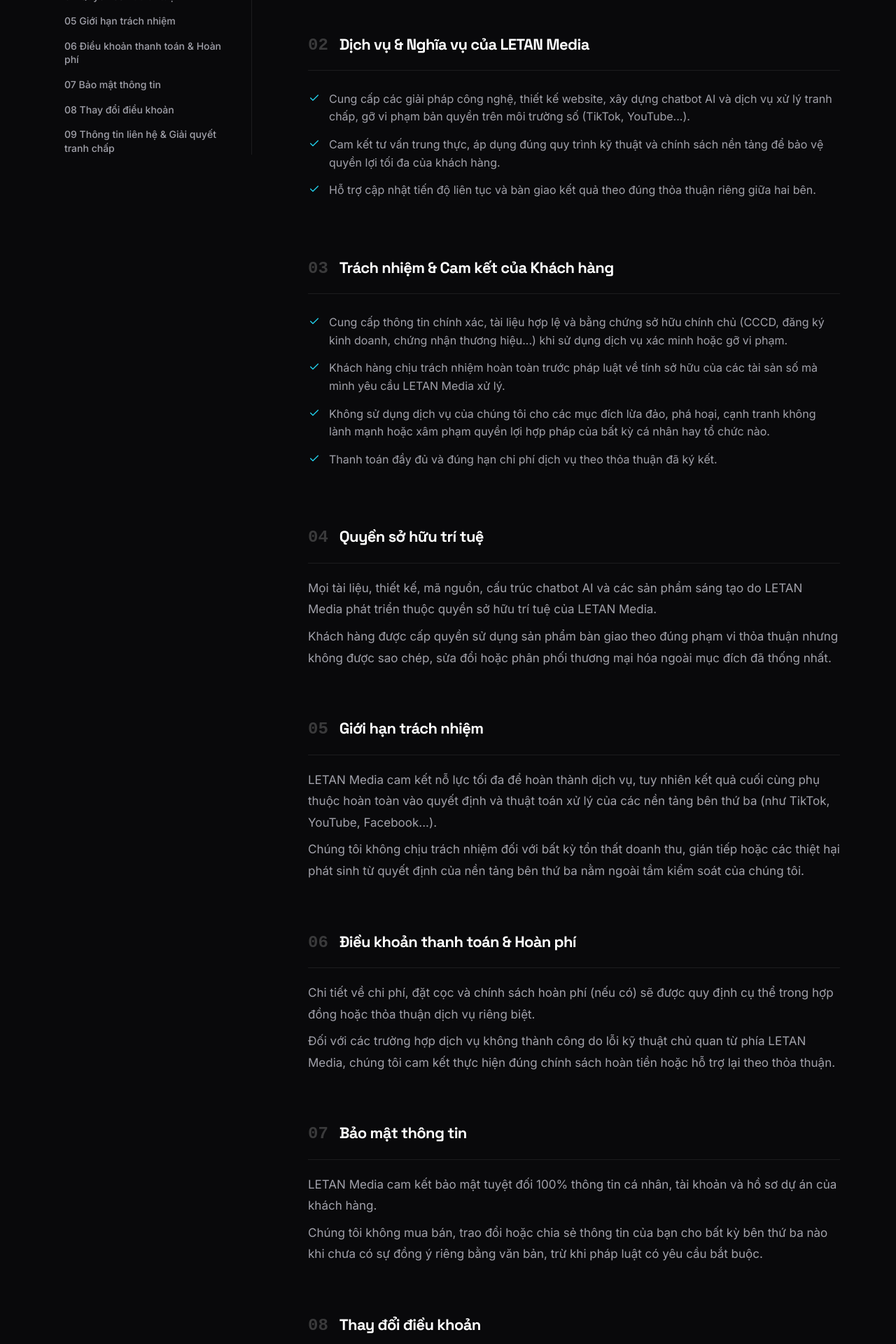
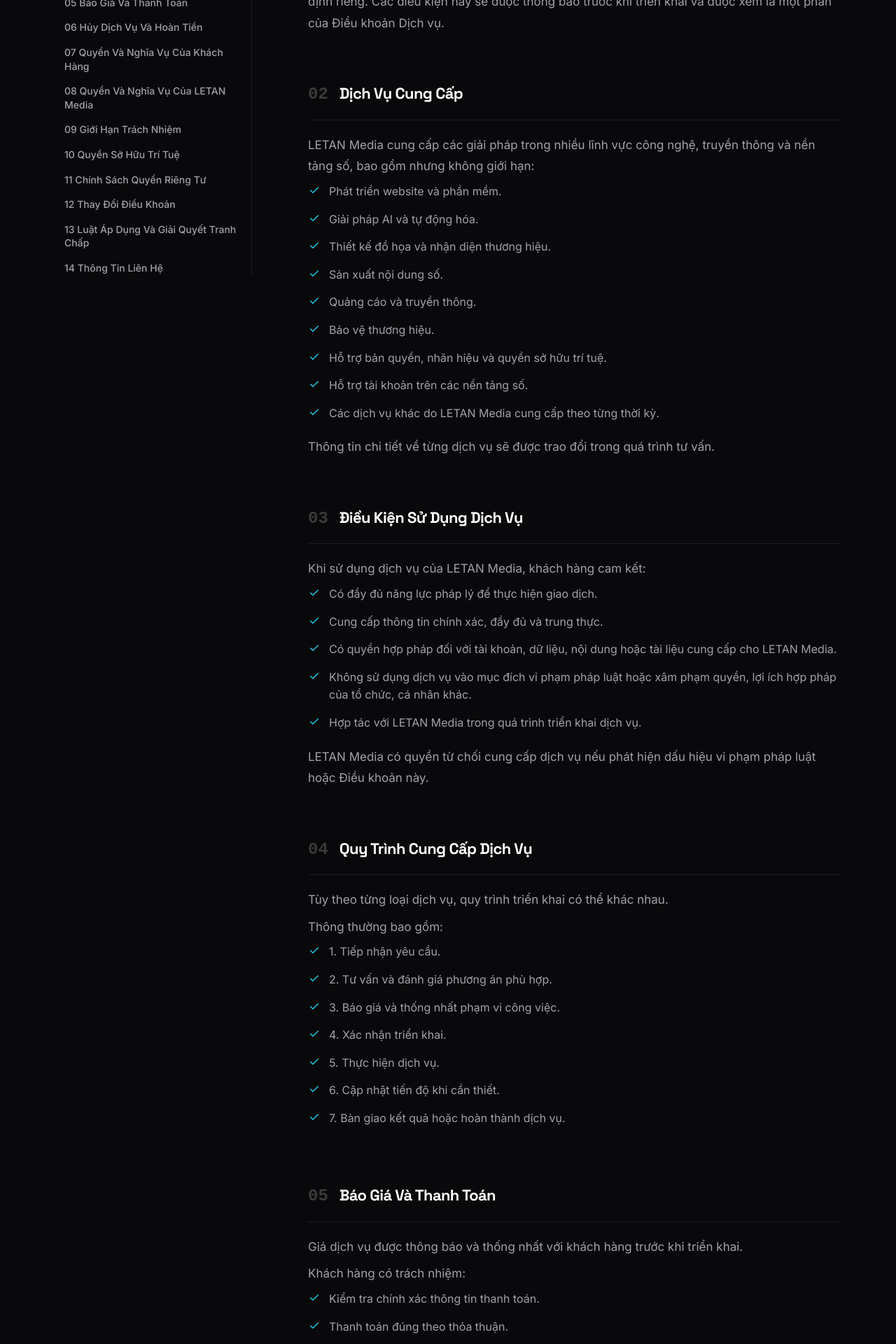
Before and after one commit to LETAN-Media/letanmedia.me, a React (Vite) app: page /terms in a window 1280 px wide. Shown: the part 860-2780 px from the top of the page at 70% size. Built offline with nearby package versions, Linux system fonts and the light colour scheme.

Commit message:
docs(terms): update Terms of Service page content to match user's precise Vietnamese copy

```diff
--- a/src/components/TermsOfService.jsx
+++ b/src/components/TermsOfService.jsx
@@ -4,68 +4,153 @@
 const TermsOfService = () => {
   const sections = [
     {
-      title: '1. Quy định chung & Phạm vi áp dụng',
+      title: '1. Phạm Vi Áp Dụng',
       items: [
-        'Bên chịu trách nhiệm vận hành website letanmedia.me và cung cấp các dịch vụ liên quan là LETAN Media. Các điều khoản này áp dụng cho mọi tương tác, thỏa thuận và dịch vụ được triển khai thông qua website, chatbot AI, các biểu mẫu đăng ký, hotline hoặc các kênh liên lạc chính thức.'
+        'Điều khoản này áp dụng đối với toàn bộ sản phẩm, dịch vụ và giải pháp do LETAN Media cung cấp.',
+        'Đối với một số dịch vụ đặc thù, LETAN Media có thể ban hành thêm các điều kiện hoặc quy định riêng. Các điều kiện này sẽ được thông báo trước khi triển khai và được xem là một phần của Điều khoản Dịch vụ.'
       ]
     },
     {
-      title: '2. Dịch vụ & Nghĩa vụ của LETAN Media',
+      title: '2. Dịch Vụ Cung Cấp',
       items: [
-        '• Cung cấp các giải pháp công nghệ, thiết kế website, xây dựng chatbot AI và dịch vụ xử lý tranh chấp, gỡ vi phạm bản quyền trên môi trường số (TikTok, YouTube...).',
-        '• Cam kết tư vấn trung thực, áp dụng đúng quy trình kỹ thuật và chính sách nền tảng để bảo vệ quyền lợi tối đa của khách hàng.',
-        '• Hỗ trợ cập nhật tiến độ liên tục và bàn giao kết quả theo đúng thỏa thuận riêng giữa hai bên.'
+        'LETAN Media cung cấp các giải pháp trong nhiều lĩnh vực công nghệ, truyền thông và nền tảng số, bao gồm nhưng không giới hạn:',
+        '• Phát triển website và phần mềm.',
+        '• Giải pháp AI và tự động hóa.',
+        '• Thiết kế đồ họa và nhận diện thương hiệu.',
+        '• Sản xuất nội dung số.',
+        '• Quảng cáo và truyền thông.',
+        '• Bảo vệ thương hiệu.',
+        '• Hỗ trợ bản quyền, nhãn hiệu và quyền sở hữu trí tuệ.',
+        '• Hỗ trợ tài khoản trên các nền tảng số.',
+        '• Các dịch vụ khác do LETAN Media cung cấp theo từng thời kỳ.',
+        'Thông tin chi tiết về từng dịch vụ sẽ được trao đổi trong quá trình tư vấn.'
       ]
     },
     {
-      title: '3. Trách nhiệm & Cam kết của Khách hàng',
+      title: '3. Điều Kiện Sử Dụng Dịch Vụ',
       items: [
-        '• Cung cấp thông tin chính xác, tài liệu hợp lệ và bằng chứng sở hữu chính chủ (CCCD, đăng ký kinh doanh, chứng nhận thương hiệu...) khi sử dụng dịch vụ xác minh hoặc gỡ vi phạm.',
-        '• Khách hàng chịu trách nhiệm hoàn toàn trước pháp luật về tính sở hữu của các tài sản số mà mình yêu cầu LETAN Media xử lý.',
-        '• Không sử dụng dịch vụ của chúng tôi cho các mục đích lừa đảo, phá hoại, cạnh tranh không lành mạnh hoặc xâm phạm quyền lợi hợp pháp của bất kỳ cá nhân hay tổ chức nào.',
-        '• Thanh toán đầy đủ và đúng hạn chi phí dịch vụ theo thỏa thuận đã ký kết.'
+        'Khi sử dụng dịch vụ của LETAN Media, khách hàng cam kết:',
+        '• Có đầy đủ năng lực pháp lý để thực hiện giao dịch.',
+        '• Cung cấp thông tin chính xác, đầy đủ và trung thực.',
+        '• Có quyền hợp pháp đối với tài khoản, dữ liệu, nội dung hoặc tài liệu cung cấp cho LETAN Media.',
+        '• Không sử dụng dịch vụ vào mục đích vi phạm pháp luật hoặc xâm phạm quyền, lợi ích hợp pháp của tổ chức, cá nhân khác.',
+        '• Hợp tác với LETAN Media trong quá trình triển khai dịch vụ.',
+        'LETAN Media có quyền từ chối cung cấp dịch vụ nếu phát hiện dấu hiệu vi phạm pháp luật hoặc Điều khoản này.'
       ]
     },
     {
-      title: '4. Quyền sở hữu trí tuệ',
+      title: '4. Quy Trình Cung Cấp Dịch Vụ',
       items: [
-        'Mọi tài liệu, thiết kế, mã nguồn, cấu trúc chatbot AI và các sản phẩm sáng tạo do LETAN Media phát triển thuộc quyền sở hữu trí tuệ của LETAN Media.',
-        'Khách hàng được cấp quyền sử dụng sản phẩm bàn giao theo đúng phạm vi thỏa thuận nhưng không được sao chép, sửa đổi hoặc phân phối thương mại hóa ngoài mục đích đã thống nhất.'
+        'Tùy theo từng loại dịch vụ, quy trình triển khai có thể khác nhau.',
+        'Thông thường bao gồm:',
+        '• 1. Tiếp nhận yêu cầu.',
+        '• 2. Tư vấn và đánh giá phương án phù hợp.',
+        '• 3. Báo giá và thống nhất phạm vi công việc.',
+        '• 4. Xác nhận triển khai.',
+        '• 5. Thực hiện dịch vụ.',
+        '• 6. Cập nhật tiến độ khi cần thiết.',
+        '• 7. Bàn giao kết quả hoặc hoàn thành dịch vụ.'
       ]
     },
     {
-      title: '5. Giới hạn trách nhiệm',
+      title: '5. Báo Giá Và Thanh Toán',
       items: [
-        'LETAN Media cam kết nỗ lực tối đa để hoàn thành dịch vụ, tuy nhiên kết quả cuối cùng phụ thuộc hoàn toàn vào quyết định và thuật toán xử lý của các nền tảng bên thứ ba (như TikTok, YouTube, Facebook...).',
-        'Chúng tôi không chịu trách nhiệm đối với bất kỳ tổn thất doanh thu, gián tiếp hoặc các thiệt hại phát sinh từ quyết định của nền tảng bên thứ ba nằm ngoài tầm kiểm soát của chúng tôi.'
+        'Giá dịch vụ được thông báo và thống nhất với khách hàng trước khi triển khai.',
+        'Khách hàng có trách nhiệm:',
+        '• Kiểm tra chính xác thông tin thanh toán.',
+        '• Thanh toán đúng theo thỏa thuận.',
+        '• Chỉ thực hiện giao dịch qua các kênh chính thức của LETAN Media.',
+        'Trong trường hợp có phát sinh ngoài phạm vi công việc ban đầu, LETAN Media sẽ trao đổi và thống nhất với khách hàng trước khi thực hiện.'
       ]
     },
     {
-      title: '6. Điều khoản thanh toán & Hoàn phí',
+      title: '6. Hủy Dịch Vụ Và Hoàn Tiền',
       items: [
-        'Chi tiết về chi phí, đặt cọc và chính sách hoàn phí (nếu có) sẽ được quy định cụ thể trong hợp đồng hoặc thỏa thuận dịch vụ riêng biệt.',
-        'Đối với các trường hợp dịch vụ không thành công do lỗi kỹ thuật chủ quan từ phía LETAN Media, chúng tôi cam kết thực hiện đúng chính sách hoàn tiền hoặc hỗ trợ lại theo thỏa thuận.'
+        'Khách hàng có thể yêu cầu hủy dịch vụ trước khi LETAN Media bắt đầu triển khai.',
+        'Đối với các dịch vụ đã được thực hiện hoặc đang trong quá trình triển khai, việc hoàn tiền (nếu có) sẽ được xem xét theo từng trường hợp, căn cứ vào khối lượng công việc đã hoàn thành và các thỏa thuận giữa hai bên.',
+        'Các chi phí đã phát sinh hoặc các phần công việc đã hoàn thành có thể không thuộc phạm vi được hoàn lại.'
       ]
     },
     {
-      title: '7. Bảo mật thông tin',
+      title: '7. Quyền Và Nghĩa Vụ Của Khách Hàng',
       items: [
-        'LETAN Media cam kết bảo mật tuyệt đối 100% thông tin cá nhân, tài khoản và hồ sơ dự án của khách hàng.',
-        'Chúng tôi không mua bán, trao đổi hoặc chia sẻ thông tin của bạn cho bất kỳ bên thứ ba nào khi chưa có sự đồng ý riêng bằng văn bản, trừ khi pháp luật có yêu cầu bắt buộc.'
+        'Khách hàng có quyền:',
+        '• Được tư vấn đầy đủ về dịch vụ.',
+        '• Được cung cấp thông tin về tiến độ thực hiện.',
+        '• Được hỗ trợ trong phạm vi dịch vụ đã thỏa thuận.',
+        'Khách hàng có nghĩa vụ:',
+        '• Cung cấp thông tin và tài liệu cần thiết.',
+        '• Chịu trách nhiệm về tính hợp pháp của thông tin đã cung cấp.',
+        '• Thanh toán đúng thời hạn.',
+        '• Phối hợp với LETAN Media trong quá trình triển khai dịch vụ.'
       ]
     },
     {
-      title: '8. Thay đổi điều khoản',
+      title: '8. Quyền Và Nghĩa Vụ Của LETAN Media',
       items: [
-        'Chúng tôi có quyền cập nhật hoặc điều chỉnh các điều khoản này bất kỳ lúc nào để phù hợp với sự thay đổi của công nghệ và quy định pháp luật.',
-        'Mọi thay đổi sẽ được công bố công khai trên website và có hiệu lực ngay tại thời điểm đăng tải.'
+        'LETAN Media có trách nhiệm:',
+        '• Cung cấp dịch vụ theo phạm vi đã thống nhất.',
+        '• Thực hiện công việc với tinh thần chuyên nghiệp và thiện chí.',
+        '• Thông báo khi có thay đổi ảnh hưởng đến tiến độ hoặc phạm vi công việc.',
+        '• Bảo mật thông tin khách hàng theo Chính sách Quyền riêng tư.',
+        'LETAN Media có quyền:',
+        '• Yêu cầu khách hàng cung cấp các thông tin cần thiết để triển khai dịch vụ.',
+        '• Từ chối hoặc tạm ngừng cung cấp dịch vụ trong các trường hợp vi phạm Điều khoản.',
+        '• Điều chỉnh quy trình làm việc nhằm nâng cao chất lượng dịch vụ.'
       ]
     },
     {
-      title: '9. Thông tin liên hệ & Giải quyết tranh chấp',
+      title: '9. Giới Hạn Trách Nhiệm',
       items: [
-        'Mọi vướng mắc hoặc tranh chấp phát sinh trong quá trình sử dụng dịch vụ sẽ được giải quyết trước tiên thông qua thương lượng thiện chí giữa hai bên.',
-        'Liên hệ chính thức: Hotline/Zalo 0765 178 999 · Telegram @Tanlemedia · Email infor@letanmedia.me · Website letanmedia.me.'
+        'LETAN Media luôn nỗ lực triển khai dịch vụ theo đúng phạm vi và tiến độ đã thống nhất.',
+        'Tuy nhiên, kết quả của một số dịch vụ có thể chịu ảnh hưởng bởi các yếu tố nằm ngoài khả năng kiểm soát của LETAN Media, bao gồm nhưng không giới hạn:',
+        '• Chính sách hoặc thuật toán của các nền tảng.',
+        '• Quyết định của cơ quan có thẩm quyền.',
+        '• Hành vi của bên thứ ba.',
+        '• Sự cố kỹ thuật.',
+        '• Sự kiện bất khả kháng.',
+        'Trong phạm vi pháp luật cho phép, LETAN Media không chịu trách nhiệm đối với các thiệt hại phát sinh từ những yếu tố nằm ngoài khả năng kiểm soát hợp lý của mình.',
+        'Nếu pháp luật có quy định khác, trách nhiệm của LETAN Media (nếu có) sẽ không vượt quá giá trị dịch vụ mà khách hàng đã thanh toán cho dịch vụ phát sinh tranh chấp.'
+      ]
+    },
+    {
+      title: '10. Quyền Sở Hữu Trí Tuệ',
+      items: [
+        'Toàn bộ nội dung, thương hiệu, logo, hình ảnh, thiết kế, quy trình, mã nguồn, tài liệu và các sản phẩm trí tuệ do LETAN Media tạo ra thuộc quyền sở hữu của LETAN Media hoặc chủ sở hữu hợp pháp.',
+        'Mọi hành vi sao chép, sửa đổi, phân phối hoặc sử dụng cho mục đích thương mại khi chưa có sự chấp thuận bằng văn bản đều không được phép.'
+      ]
+    },
+    {
+      title: '11. Chính Sách Quyền Riêng Tư',
+      items: [
+        'Việc thu thập, sử dụng, lưu trữ và bảo vệ thông tin cá nhân của khách hàng được thực hiện theo Chính sách Quyền riêng tư của LETAN Media.',
+        'Chính sách Quyền riêng tư là một phần không tách rời của Điều khoản Dịch vụ này.'
+      ]
+    },
+    {
+      title: '12. Thay Đổi Điều Khoản',
+      items: [
+        'LETAN Media có quyền sửa đổi hoặc cập nhật Điều khoản Dịch vụ khi cần thiết nhằm phù hợp với hoạt động kinh doanh hoặc quy định của pháp luật.',
+        'Phiên bản mới sẽ được công bố trên website và có hiệu lực kể từ thời điểm đăng tải.'
+      ]
+    },
+    {
+      title: '13. Luật Áp Dụng Và Giải Quyết Tranh Chấp',
+      items: [
+        'Điều khoản này được điều chỉnh theo pháp luật Việt Nam.',
+        'Mọi tranh chấp phát sinh sẽ được ưu tiên giải quyết thông qua thương lượng và hòa giải trên tinh thần hợp tác giữa các bên.',
+        'Trường hợp không đạt được thỏa thuận, tranh chấp sẽ được giải quyết theo quy định của pháp luật Việt Nam tại cơ quan nhà nước có thẩm quyền.'
+      ]
+    },
+    {
+      title: '14. Thông Tin Liên Hệ',
+      items: [
+        'Nếu có bất kỳ câu hỏi hoặc yêu cầu nào liên quan đến Điều khoản Dịch vụ, vui lòng liên hệ:',
+        'LETAN Media',
+        '• Hotline/Zalo: 0765 178 999',
+        '• Telegram: @Tanlemedia',
+        '• Email: infor@letanmedia.me',
+        '• Website: letanmedia.me'
       ]
     }
   ];
@@ -75,7 +160,7 @@
       titlePrefix="Điều Khoản"
       titleHighlight="Dịch Vụ"
       updateDate="Cập nhật lần cuối: Tháng 07/2026"
-      intro="Chào mừng bạn đến với LETAN Media. Các điều khoản dịch vụ này quy định các điều kiện pháp lý, trách nhiệm và nghĩa vụ giữa LETAN Media (&quot;chúng tôi&quot;) và bạn (&quot;khách hàng&quot; hoặc &quot;người dùng&quot;) khi truy cập website letanmedia.me hoặc sử dụng các dịch vụ công nghệ, digital marketing và giải quyết sự cố của chúng tôi. Việc bạn tiếp tục sử dụng website hoặc sử dụng dịch vụ đồng nghĩa với việc chấp thuận hoàn toàn các điều khoản này."
+      intro="Chào mừng bạn đến với LETAN Media. Điều khoản Dịch vụ (“Điều khoản”) này quy định các quyền, nghĩa vụ và điều kiện sử dụng dịch vụ giữa LETAN Media (“LETAN Media”, “chúng tôi”) và khách hàng (“bạn”). Điều khoản áp dụng đối với tất cả sản phẩm, giải pháp và dịch vụ do LETAN Media cung cấp thông qua website, ứng dụng, chatbot hoặc các kênh liên hệ chính thức. Việc truy cập website hoặc sử dụng bất kỳ dịch vụ nào của LETAN Media đồng nghĩa với việc bạn đã đọc, hiểu và đồng ý tuân thủ toàn bộ Điều khoản này."
       sections={sections}
     />
   );
```
